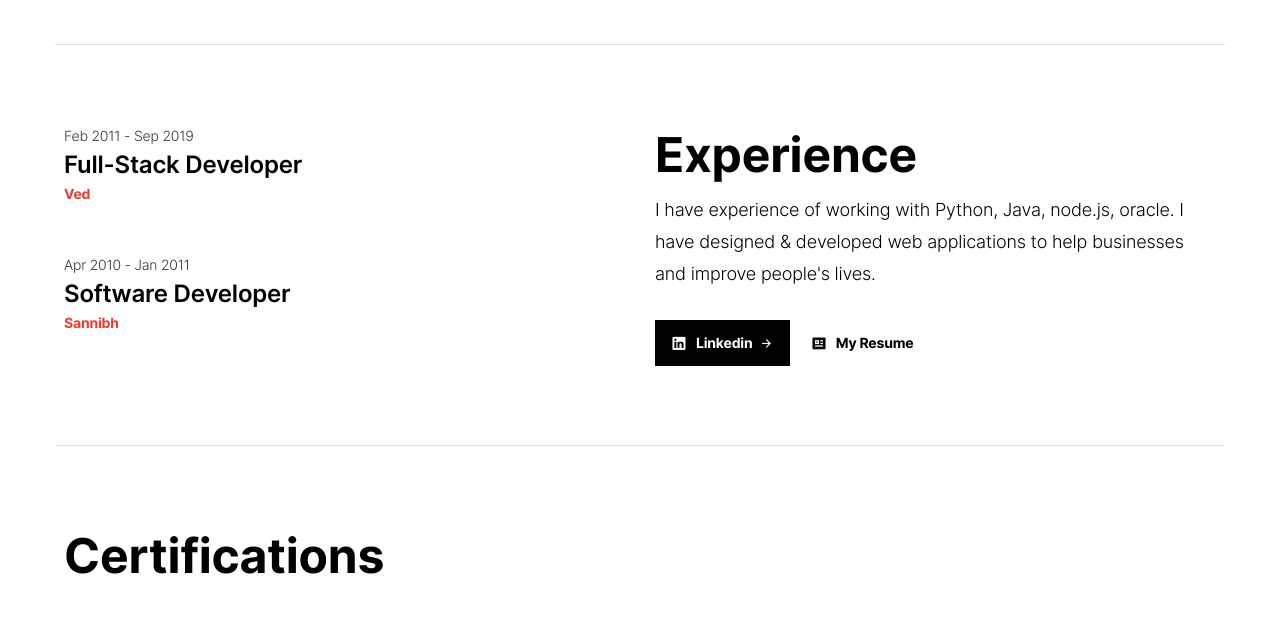
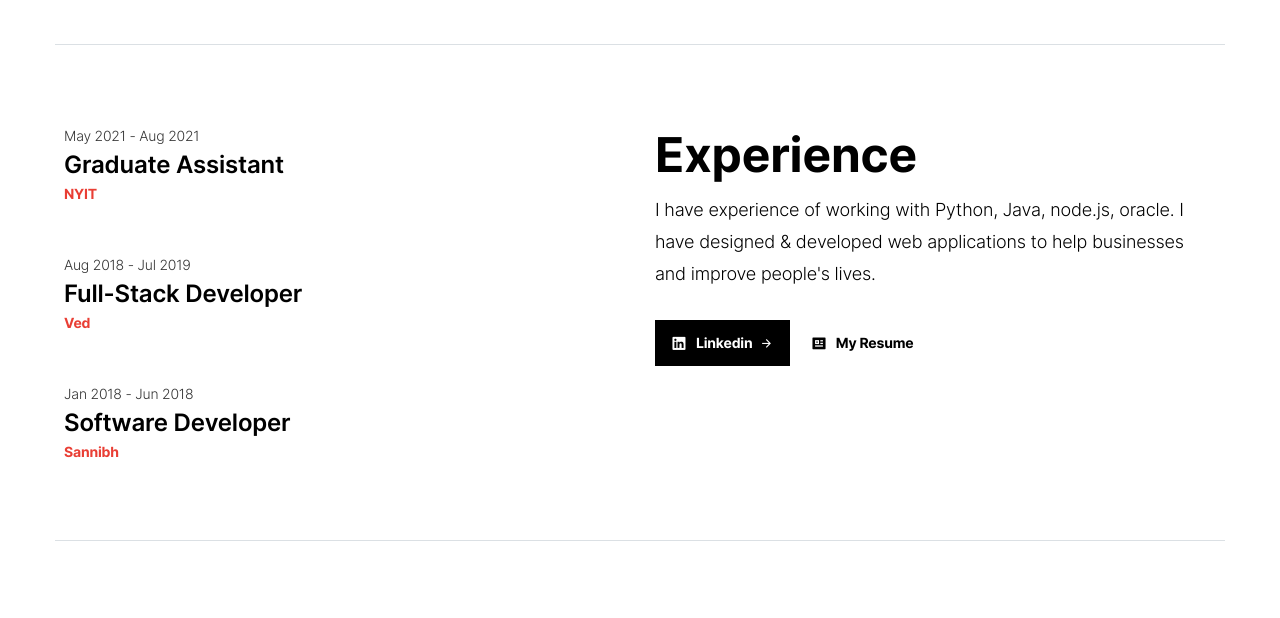
Before and after one commit to parthpatel-devops/web, a plain HTML site: page index.html in a window 1280 px wide. Shown: the part 1900-2518 px from the top of the page. Drawn offline with Linux system fonts and the light colour scheme; a script that the page names is missing.

Commit message:
Update index.html

```diff
--- a/index.html
+++ b/index.html
@@ -432,17 +432,24 @@
         <div class="row flex-column-reverse flex-md-row rad-fade-down">
             <div class="col-12 col-sm-6 mt-5 mt-sm-0">
 
+		<div class="experience">
+                    <div class="experience__date">May 2021 - Aug 2021</div>
+                    <div class="experience__title">Graduate Assistant</div>
+                    <div class="experience__company">NYIT</div>
+                </div>
+
                 <div class="experience">
-                    <div class="experience__date">Feb 2011 - Sep 2019</div>
+                    <div class="experience__date">Aug 2018 - Jul 2019</div>
                     <div class="experience__title">Full-Stack Developer</div>
                     <div class="experience__company">Ved</div>
                 </div>
 
                 <div class="experience">
-                    <div class="experience__date">Apr 2010 - Jan 2011</div>
+                    <div class="experience__date">Jan 2018 - Jun 2018</div>
                     <div class="experience__title">Software Developer</div>
                     <div class="experience__company">Sannibh</div>
                 </div>
+
 
             </div>
             <div class="col-12 col-sm-6">
```
